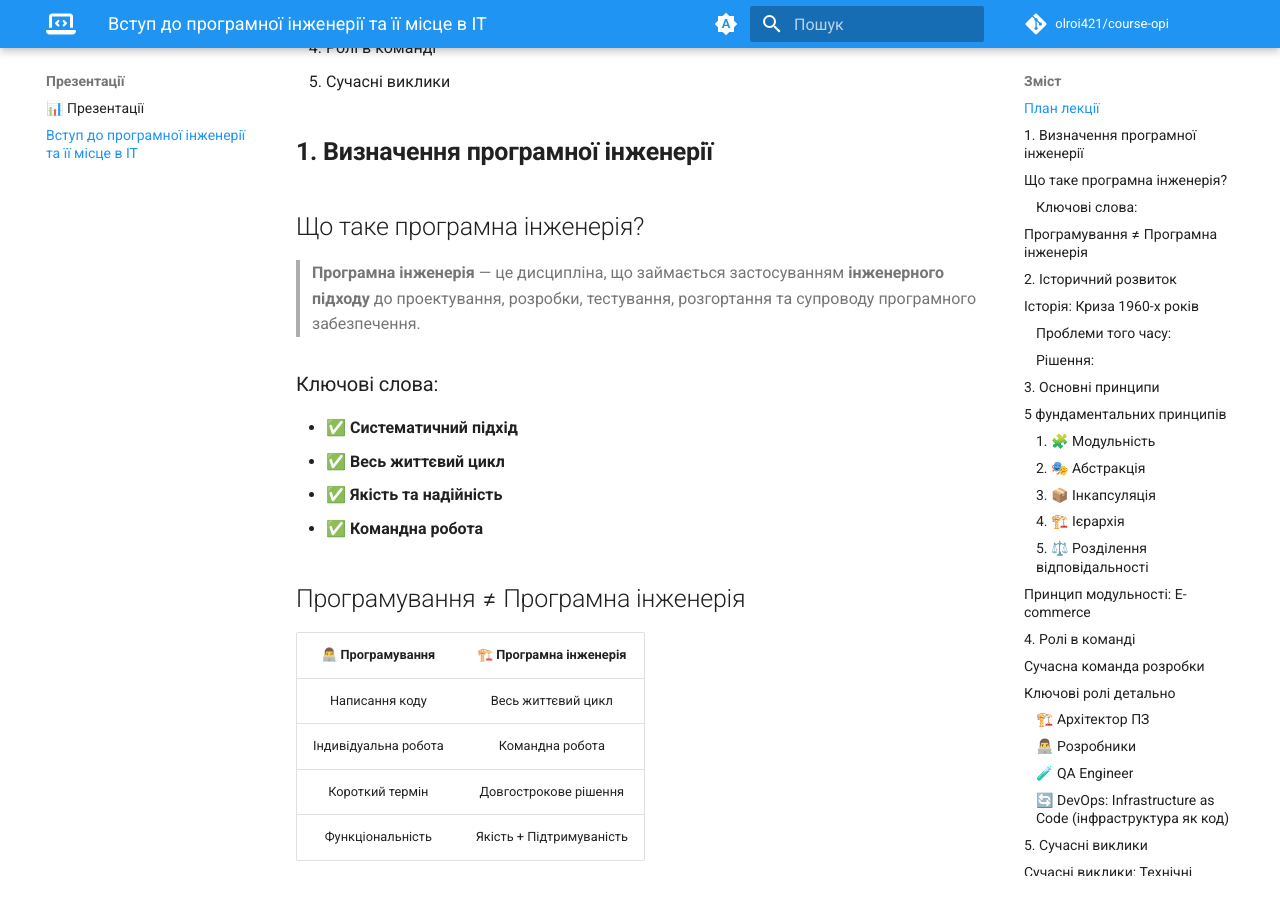
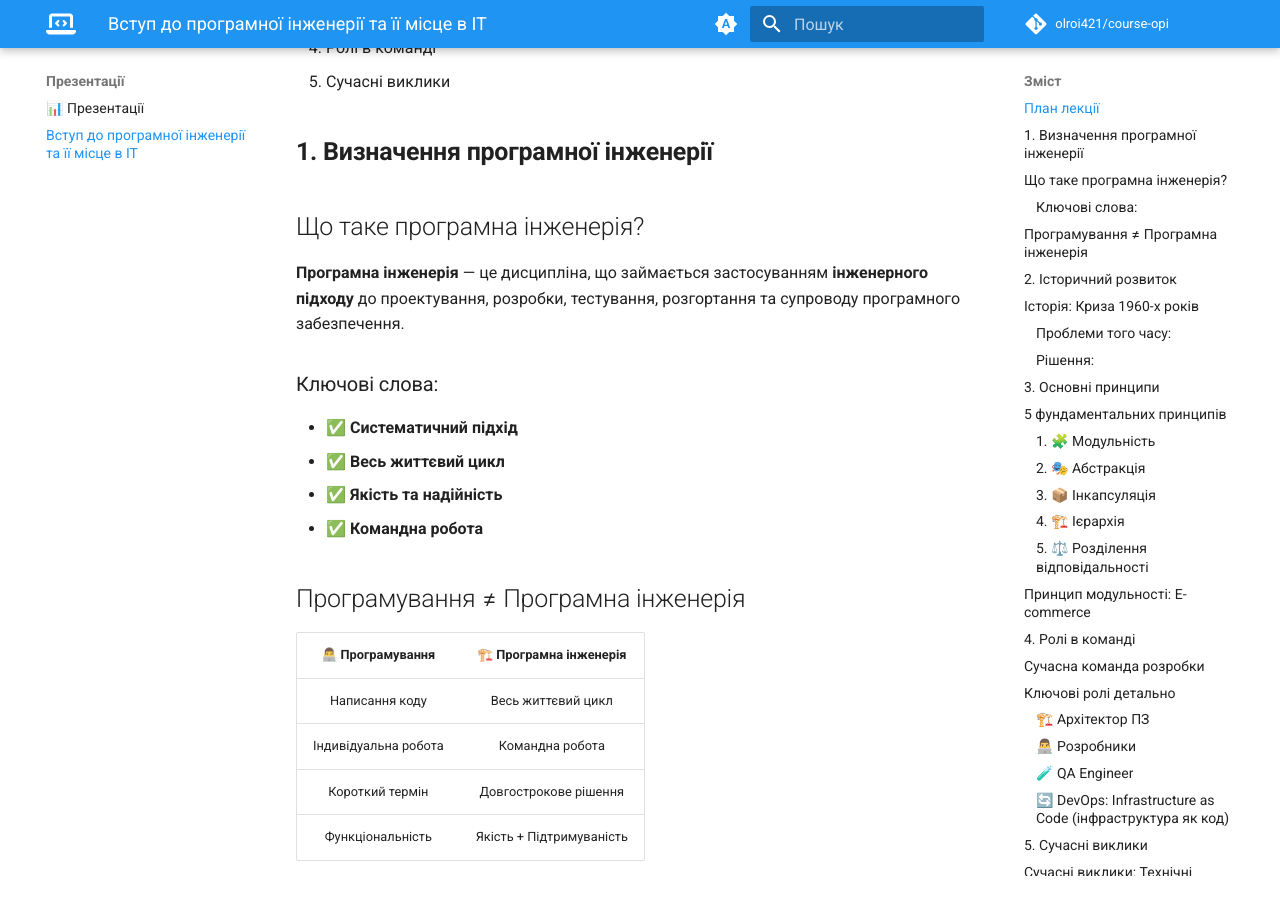
Before and after one commit to olroi421/course-opi, an MkDocs documentation site: the page built from docs/presentations/presentation-01.md, in a window 1280 px wide and 900 px high, scrolled down 426 px. Built offline with MkDocs 1.6.1 and Material for MkDocs 9.7.7, drawn with Linux system fonts in a browser that asks for light colours; comment, search, counter and statistics services are not loaded.

```diff
--- a/docs/presentations/presentation-01.md
+++ b/docs/presentations/presentation-01.md
@@ -12,7 +12,7 @@
 
 ## Що таке програмна інженерія?
 
-> **Програмна інженерія** — це дисципліна, що займається застосуванням **інженерного підходу** до проектування, розробки, тестування, розгортання та супроводу програмного забезпечення.
+**Програмна інженерія** — це дисципліна, що займається застосуванням **інженерного підходу** до проектування, розробки, тестування, розгортання та супроводу програмного забезпечення.
 
 ### Ключові слова:
 
```
